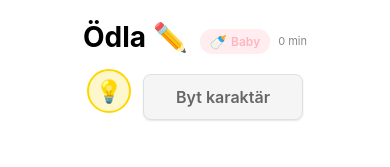
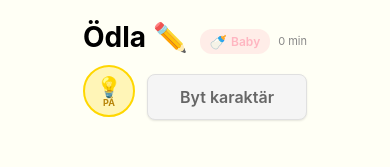
Before and after one commit to VeronicaAndersen/GameApp, a React Native app: screen / in a window 390 px wide. Both pictures are taken after a click on the button "Ödla". Shown: the top 167 px of the page. Built offline with nearby package versions, Linux system fonts and the light colour scheme.

Commit message:
fixed lights problems

```diff
--- a/components/LightsToggle.tsx
+++ b/components/LightsToggle.tsx
@@ -19,8 +19,10 @@ export const LightsToggle: React.FC<LightsToggleProps> = ({
   return (
     <View style={styles.container}>
       {isNightTime && (
-        <View style={styles.nightIndicator}>
-          <Text style={styles.nightText}>🌙 Natt</Text>
+        <View style={[styles.statusBadge, lightsOn ? styles.statusBadgeWarning : styles.statusBadgeSleep]}>
+          <Text style={[styles.statusText, !lightsOn && styles.statusTextSleep]}>
+            {lightsOn ? '⚠️ Lampan på!' : '😴 Sover...'}
+          </Text>
         </View>
       )}
       <TouchableOpacity
@@ -36,6 +38,9 @@ export const LightsToggle: React.FC<LightsToggleProps> = ({
         accessibilityState={{ checked: lightsOn }}
       >
         <Text style={styles.emoji}>{lightsOn ? '💡' : '🌙'}</Text>
+        <Text style={[styles.label, !lightsOn && styles.labelOff]}>
+          {lightsOn ? 'PÅ' : 'AV'}
+        </Text>
       </TouchableOpacity>
     </View>
   );
@@ -47,31 +52,48 @@ const styles = StyleSheet.create({
     alignItems: 'center',
     gap: scale(8),
   },
-  nightIndicator: {
-    backgroundColor: 'rgba(75, 0, 130, 0.3)',
-    paddingHorizontal: scale(8),
-    paddingVertical: verticalScale(4),
-    borderRadius: moderateScale(8),
+  statusBadge: {
+    paddingHorizontal: scale(10),
+    paddingVertical: verticalScale(5),
+    borderRadius: moderateScale(12),
   },
-  nightText: {
+  statusBadgeWarning: {
+    backgroundColor: 'rgba(255, 107, 107, 0.25)',
+    borderWidth: 1,
+    borderColor: 'rgba(255, 107, 107, 0.5)',
+  },
+  statusBadgeSleep: {
+    backgroundColor: 'rgba(100, 100, 200, 0.25)',
+    borderWidth: 1,
+    borderColor: 'rgba(100, 100, 200, 0.5)',
+  },
+  statusBadgeDark: {
+    backgroundColor: 'rgba(75, 0, 130, 0.2)',
+    borderWidth: 1,
+    borderColor: 'rgba(75, 0, 130, 0.4)',
+  },
+  statusText: {
     fontSize: moderateScale(12),
+    color: '#FF6B6B',
+    fontWeight: '600',
+  },
+  statusTextSleep: {
     color: '#9370DB',
-    fontWeight: '500',
   },
   button: {
-    width: moderateScale(44),
-    height: moderateScale(44),
-    borderRadius: moderateScale(22),
+    width: moderateScale(52),
+    height: moderateScale(52),
+    borderRadius: moderateScale(26),
     justifyContent: 'center',
     alignItems: 'center',
     borderWidth: 2,
   },
   buttonOn: {
-    backgroundColor: 'rgba(255, 215, 0, 0.2)',
+    backgroundColor: 'rgba(255, 215, 0, 0.25)',
     borderColor: '#FFD700',
   },
   buttonOff: {
-    backgroundColor: 'rgba(75, 0, 130, 0.2)',
+    backgroundColor: 'rgba(30, 20, 80, 0.5)',
     borderColor: '#4B0082',
   },
   buttonWarning: {
@@ -79,6 +101,15 @@ const styles = StyleSheet.create({
     backgroundColor: 'rgba(255, 107, 107, 0.2)',
   },
   emoji: {
-    fontSize: moderateScale(22),
+    fontSize: moderateScale(20),
+  },
+  label: {
+    fontSize: moderateScale(9),
+    fontWeight: 'bold',
+    color: '#B8860B',
+    marginTop: -2,
+  },
+  labelOff: {
+    color: '#9370DB',
   },
 });
--- /dev/null
+++ b/components/NightOverlay.tsx
@@ -0,0 +1,133 @@
+import React, { useEffect, useRef } from 'react';
+import { Text, Animated, StyleSheet, Easing } from 'react-native';
+
+interface NightOverlayProps {
+  visible: boolean;
+}
+
+/**
+ * Dark overlay with stars and moon shown when lights are off.
+ * Covers the character display area to make it obvious the pet is sleeping.
+ */
+export const NightOverlay: React.FC<NightOverlayProps> = ({ visible }) => {
+  const fadeAnim = useRef(new Animated.Value(0)).current;
+  const twinkleAnim = useRef(new Animated.Value(0.4)).current;
+
+  useEffect(() => {
+    Animated.timing(fadeAnim, {
+      toValue: visible ? 1 : 0,
+      duration: 600,
+      easing: Easing.inOut(Easing.ease),
+      useNativeDriver: true,
+    }).start();
+  // eslint-disable-next-line react-hooks/exhaustive-deps
+  }, [visible]);
+
+  useEffect(() => {
+    if (!visible) return;
+
+    const twinkle = Animated.loop(
+      Animated.sequence([
+        Animated.timing(twinkleAnim, {
+          toValue: 1,
+          duration: 1500,
+          easing: Easing.inOut(Easing.sin),
+          useNativeDriver: true,
+        }),
+        Animated.timing(twinkleAnim, {
+          toValue: 0.3,
+          duration: 1500,
+          easing: Easing.inOut(Easing.sin),
+          useNativeDriver: true,
+        }),
+      ])
+    );
+
+    twinkle.start();
+    return () => twinkle.stop();
+  // eslint-disable-next-line react-hooks/exhaustive-deps
+  }, [visible]);
+
+  if (!visible) return null;
+
+  return (
+    <Animated.View
+      style={[styles.overlay, { opacity: fadeAnim }]}
+      pointerEvents="none"
+    >
+      {/* Moon */}
+      <Text style={styles.moon}>🌙</Text>
+
+      {/* Stars */}
+      <Animated.Text style={[styles.star, styles.star1, { opacity: twinkleAnim }]}>
+        ✦
+      </Animated.Text>
+      <Animated.Text style={[styles.star, styles.star2, { opacity: twinkleAnim }]}>
+        ✧
+      </Animated.Text>
+      <Animated.Text style={[styles.star, styles.star3, { opacity: twinkleAnim }]}>
+        ✦
+      </Animated.Text>
+      <Animated.Text style={[styles.star, styles.star4, { opacity: twinkleAnim }]}>
+        ·
+      </Animated.Text>
+      <Animated.Text style={[styles.star, styles.star5, { opacity: twinkleAnim }]}>
+        ✧
+      </Animated.Text>
+      <Animated.Text style={[styles.star, styles.star6, { opacity: twinkleAnim }]}>
+        ·
+      </Animated.Text>
+    </Animated.View>
+  );
+};
+
+const styles = StyleSheet.create({
+  overlay: {
+    ...StyleSheet.absoluteFillObject,
+    backgroundColor: 'rgba(10, 10, 40, 0.55)',
+    borderRadius: 60,
+    justifyContent: 'center',
+    alignItems: 'center',
+  },
+  moon: {
+    position: 'absolute',
+    top: 8,
+    right: 12,
+    fontSize: 22,
+  },
+  star: {
+    position: 'absolute',
+    color: '#FFE4A0',
+    fontWeight: 'bold',
+  },
+  star1: {
+    top: 12,
+    left: 18,
+    fontSize: 14,
+  },
+  star2: {
+    top: 6,
+    left: '45%',
+    fontSize: 10,
+  },
+  star3: {
+    bottom: 18,
+    right: 22,
+    fontSize: 12,
+  },
+  star4: {
+    top: 25,
+    right: 35,
+    fontSize: 18,
+  },
+  star5: {
+    bottom: 12,
+    left: 25,
+    fontSize: 10,
+  },
+  star6: {
+    bottom: 30,
+    left: '50%',
+    fontSize: 16,
+  },
+});
--- a/screens/GameScreen.tsx
+++ b/screens/GameScreen.tsx
@@ -21,6 +21,7 @@ import { SickIndicator } from '../components/SickIndicator';
 import { DeathScreen } from '../components/DeathScreen';
 import { LightsToggle } from '../components/LightsToggle';
 import { LifeStageIndicator } from '../components/LifeStageIndicator';
+import { NightOverlay } from '../components/NightOverlay';
 import { useTimeoutManager } from '../utils/timeoutManager';
 import { useKeyboardShortcuts } from '../hooks/useKeyboardShortcuts';
 
@@ -71,6 +72,7 @@ export function GameScreen({
   }, [newName, character, setGameState, playHappyAnimation]);
 
   const displayName = gameState.customName || (character?.name ?? '');
+  const lightsOff = !tamagotchi.sleep.lightsOn;
 
   // Wrap action handlers with animations and managed timeouts
   const handleEatWithAnimation = useCallback(() => {
@@ -155,7 +157,12 @@ export function GameScreen({
 
   return (
     <SafeAreaView
-      style={[styles.container, isDarkMode && styles.darkContainer]}
+      style={[
+        styles.container,
+        isDarkMode && styles.darkContainer,
+        !isDarkMode && lightsOff && styles.lightsOffContainer,
+        !isDarkMode && !lightsOff && styles.lightsOnContainer,
+      ]}
       edges={['top', 'bottom', 'left', 'right']}
     >
       <ScrollView
@@ -248,7 +255,7 @@ export function GameScreen({
                   { backgroundColor: character.color + '20' },
                   isTablet && styles.tabletCharacterDisplayEmoji,
                   (character.type === 'lizard' || character.type === 'cat') && styles.lizardDisplayContainer,
-                  !tamagotchi.sleep.lightsOn && { backgroundColor: character.color + '10' },
+                  lightsOff && { backgroundColor: character.color + '10' },
                 ]}
               >
                 <CharacterIcon
@@ -259,7 +266,7 @@ export function GameScreen({
                   lifeStage={tamagotchi.lifeStage.currentStage}
                   isSick={tamagotchi.health.isSick}
                   isDead={tamagotchi.health.isDead}
-                  isSleeping={!tamagotchi.sleep.lightsOn}
+                  isSleeping={lightsOff}
                 />
                 {/* Snoring Animation */}
                 <SnoringAnimation visible={isSnoring} />
@@ -270,6 +277,7 @@ export function GameScreen({
                   isSick={tamagotchi.health.isSick}
                   sickReason={tamagotchi.health.sickReason}
                 />
+                <NightOverlay visible={lightsOff} />
               </View>
               {/* Poop Display */}
               <PoopDisplay poopCount={tamagotchi.poop.poopCount} isTablet={isTablet} />
--- a/styles/index.ts
+++ b/styles/index.ts
@@ -8,6 +8,12 @@ export const styles = StyleSheet.create({
   },
   darkContainer: {
     backgroundColor: '#000000',
+  },
+  lightsOffContainer: {
+    backgroundColor: '#1a1a2e',
+  },
+  lightsOnContainer: {
+    backgroundColor: '#FFFFF5',
   },
   selectionScrollContent: {
     flexGrow: 1,
```
Also changed, not shown: 1 other file (tests, documents, lock files or other folders).
